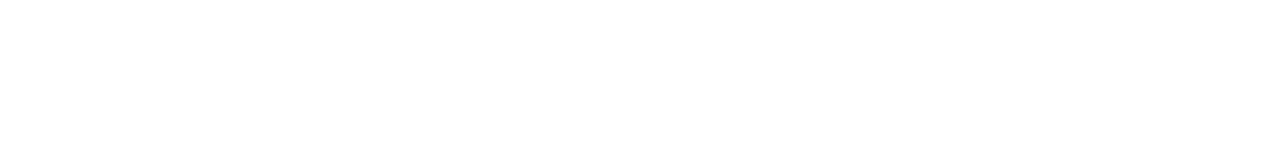
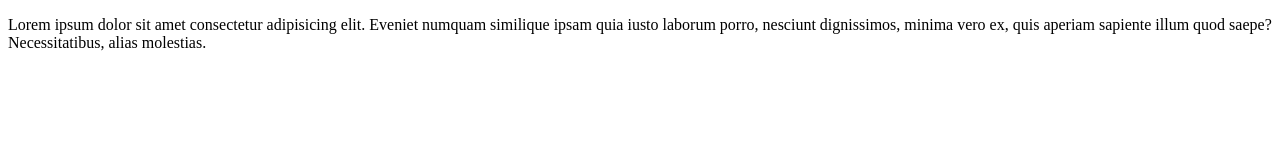
Before and after one commit to rutokenneth/odin-recipes, a plain HTML site: page index.html in a window 1280 px wide. Drawn offline with Linux system fonts and the light colour scheme.

Commit message:
lorem ipsum

```diff
--- a/index.html
+++ b/index.html
@@ -7,6 +7,11 @@
     <title>Odin rescipes</title>
 </head>
 <body>
-
+    <!-- this is a comment -->
+    <p>Lorem ipsum dolor sit amet consectetur adipisicing elit.
+        Eveniet numquam similique ipsam quia iusto laborum porro,
+         nesciunt dignissimos, minima vero ex, quis aperiam sapiente
+         illum quod saepe? Necessitatibus, alias molestias.
+    </p>
 </body>
 </html>
```
